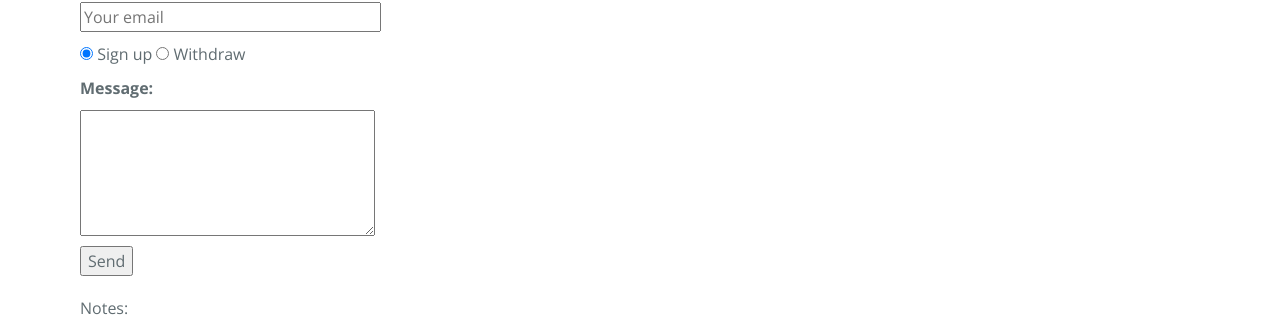
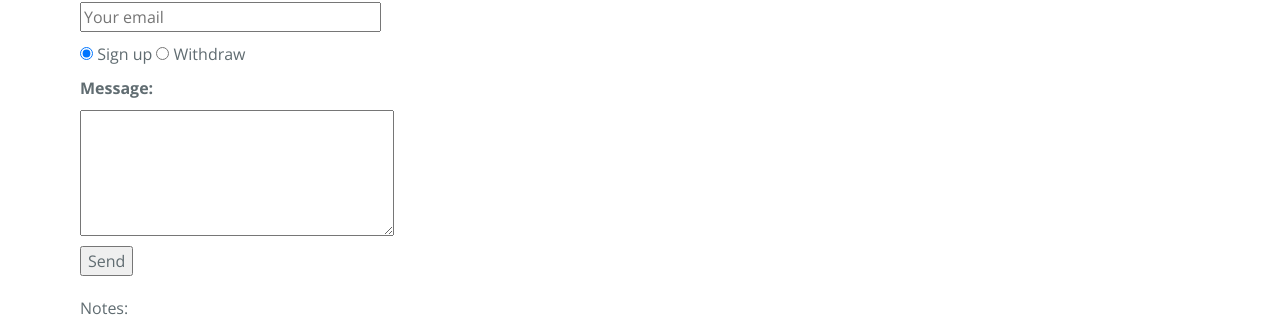
Before and after one commit to yucigou/codegoodworks, a Jekyll site: the page built from enrolment.md, in a window 1280 px wide. Shown: the part 427-752 px from the top of the page. Built offline with Jekyll 4.4.1, drawn with Linux system fonts in a browser that asks for light colours; nearby versions of some CDN libraries.

Commit message:
Adjust style

```diff
--- a/enrolment.md
+++ b/enrolment.md
@@ -24,7 +24,7 @@ Please fill the form to enrol in the course.
   <input type="radio" name="enrolment" value="withdraw"> Withdraw
 
   <label for="message">Message:</label>
-  <textarea name="message" id="message" placeholder="" rows="5" cols="30" maxlength="200"></textarea>
+  <textarea name="message" id="message" placeholder="" rows="5" cols="32" maxlength="200"></textarea>
   <input type="text" name="_gotcha" style="display:none" />
   <button type="submit">Send</button>
 
```
